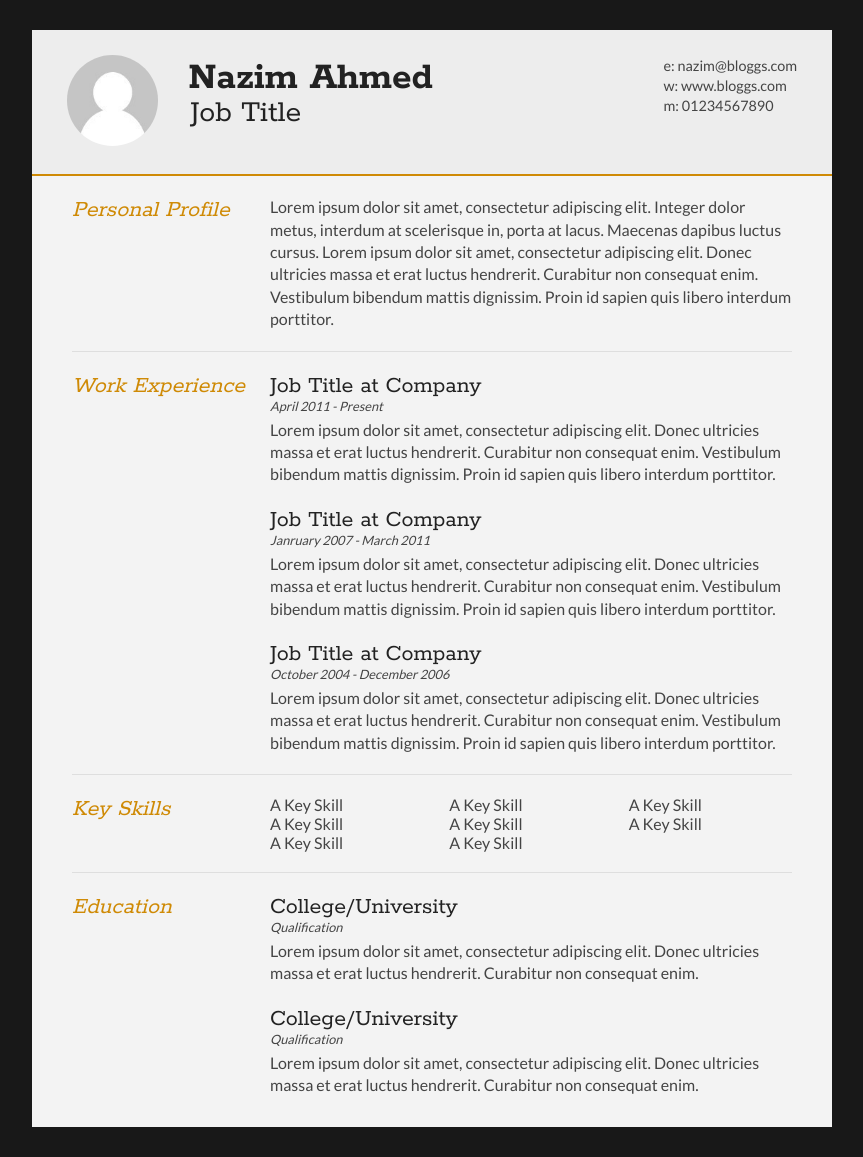
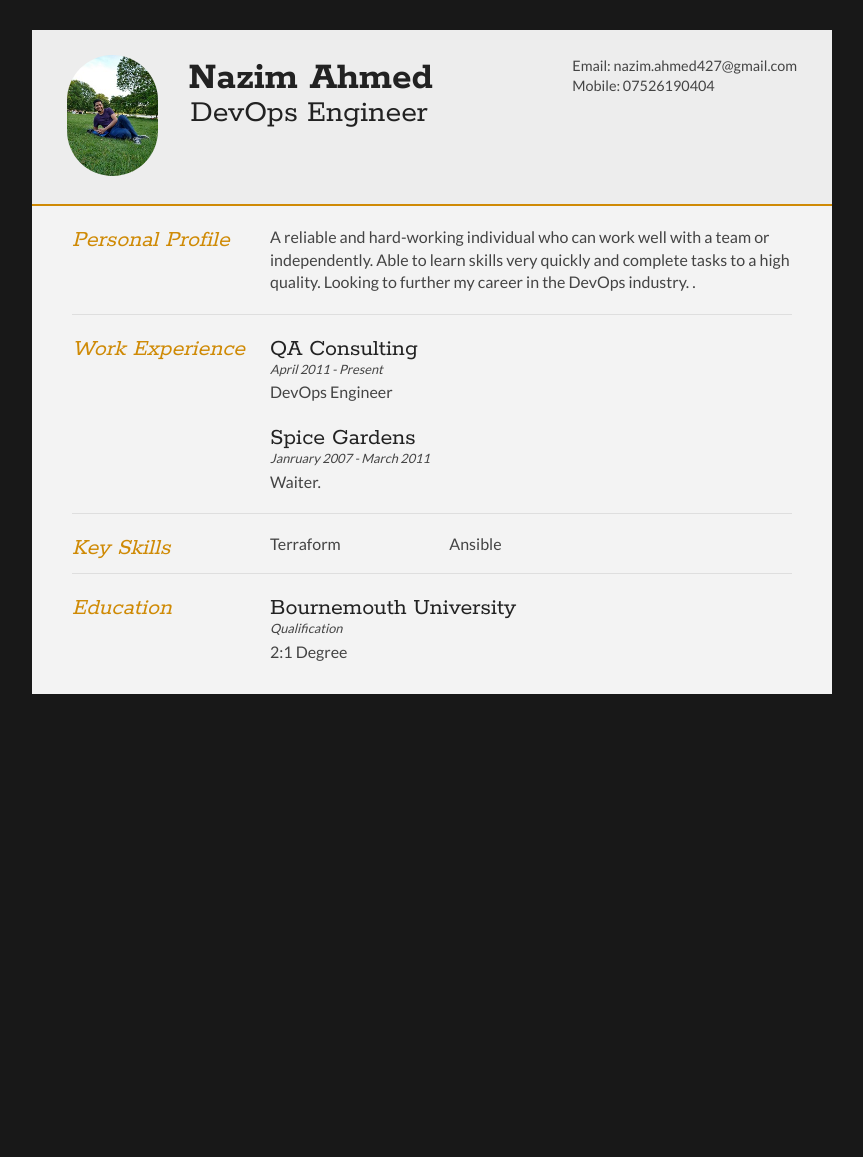
Before and after one commit to prince427/personal-cv, a Flask app: page /index in a window 1280 px wide. Shown: the whole page, without its empty margins (208-1071 px from the left). After the commit the page ends 694 px from the top, so only its background shows below. Run offline with Flask 2, Linux system fonts and the light colour scheme.

Commit message:
Updating image and basic HTML fields

```diff
--- a/templates/index.html
+++ b/templates/index.html
@@ -25,14 +25,13 @@
 
             <div id="name">
                 <h1 class="quickFade delayTwo">Nazim Ahmed</h1>
-                <h2 class="quickFade delayThree">Job Title</h2>
+                <h2 class="quickFade delayThree">DevOps Engineer</h2>
             </div>
 
             <div id="contactDetails" class="quickFade delayFour">
                 <ul>
-                    <li>e: <a href="mailto:nazim@bloggs.com" target="_blank">nazim@bloggs.com</a></li>
-                    <li>w: <a href="http://www.bloggs.com">www.bloggs.com</a></li>
-                    <li>m: 01234567890</li>
+                    <li>Email: <a href="mailto:nazim@bloggs.com" target="_blank">nazim.ahmed427@gmail.com</a></li>
+                    <li>Mobile: 07526190404</li>
                 </ul>
             </div>
             <div class="clear"></div>
@@ -46,11 +45,9 @@
                     </div>
 
                     <div class="sectionContent">
-                        <p>Lorem ipsum dolor sit amet, consectetur adipiscing elit. Integer dolor metus, interdum at
-                            scelerisque in, porta at lacus. Maecenas dapibus luctus cursus. Lorem ipsum dolor sit amet,
-                            consectetur adipiscing elit. Donec ultricies massa et erat luctus hendrerit. Curabitur non
-                            consequat enim. Vestibulum bibendum mattis dignissim. Proin id sapien quis libero interdum
-                            porttitor.</p>
+                        <p>A reliable and hard-working individual who can work well with a team or independently.
+                            Able to learn skills very quickly and complete tasks to a high quality.
+                            Looking to further my career in the DevOps industry. .</p>
                     </div>
                 </article>
                 <div class="clear"></div>
@@ -64,27 +61,15 @@
 
                 <div class="sectionContent">
                     <article>
-                        <h2>Job Title at Company</h2>
+                        <h2>QA Consulting</h2>
                         <p class="subDetails">April 2011 - Present</p>
-                        <p>Lorem ipsum dolor sit amet, consectetur adipiscing elit. Donec ultricies massa et erat luctus
-                            hendrerit. Curabitur non consequat enim. Vestibulum bibendum mattis dignissim. Proin id
-                            sapien quis libero interdum porttitor.</p>
+                        <p>DevOps Engineer</p>
                     </article>
 
                     <article>
-                        <h2>Job Title at Company</h2>
+                        <h2>Spice Gardens</h2>
                         <p class="subDetails">Janruary 2007 - March 2011</p>
-                        <p>Lorem ipsum dolor sit amet, consectetur adipiscing elit. Donec ultricies massa et erat luctus
-                            hendrerit. Curabitur non consequat enim. Vestibulum bibendum mattis dignissim. Proin id
-                            sapien quis libero interdum porttitor.</p>
-                    </article>
-
-                    <article>
-                        <h2>Job Title at Company</h2>
-                        <p class="subDetails">October 2004 - December 2006</p>
-                        <p>Lorem ipsum dolor sit amet, consectetur adipiscing elit. Donec ultricies massa et erat luctus
-                            hendrerit. Curabitur non consequat enim. Vestibulum bibendum mattis dignissim. Proin id
-                            sapien quis libero interdum porttitor.</p>
+                        <p>Waiter.</p>
                     </article>
                 </div>
                 <div class="clear"></div>
@@ -98,14 +83,8 @@
 
                 <div class="sectionContent">
                     <ul class="keySkills">
-                        <li>A Key Skill</li>
-                        <li>A Key Skill</li>
-                        <li>A Key Skill</li>
-                        <li>A Key Skill</li>
-                        <li>A Key Skill</li>
-                        <li>A Key Skill</li>
-                        <li>A Key Skill</li>
-                        <li>A Key Skill</li>
+                        <li>Terraform</li>
+                        <li>Ansible</li>
                     </ul>
                 </div>
                 <div class="clear"></div>
@@ -119,17 +98,9 @@
 
                 <div class="sectionContent">
                     <article>
-                        <h2>College/University</h2>
+                        <h2>Bournemouth University</h2>
                         <p class="subDetails">Qualification</p>
-                        <p>Lorem ipsum dolor sit amet, consectetur adipiscing elit. Donec ultricies massa et erat luctus
-                            hendrerit. Curabitur non consequat enim.</p>
-                    </article>
-
-                    <article>
-                        <h2>College/University</h2>
-                        <p class="subDetails">Qualification</p>
-                        <p>Lorem ipsum dolor sit amet, consectetur adipiscing elit. Donec ultricies massa et erat luctus
-                            hendrerit. Curabitur non consequat enim.</p>
+                        <p> 2:1 Degree </p>
                     </article>
                 </div>
                 <div class="clear"></div>
```
Also changed, not shown: templates/headshot.jpg.
